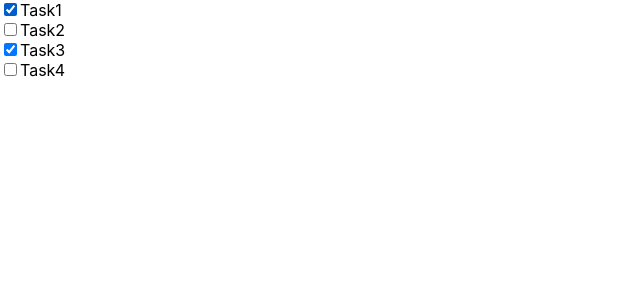
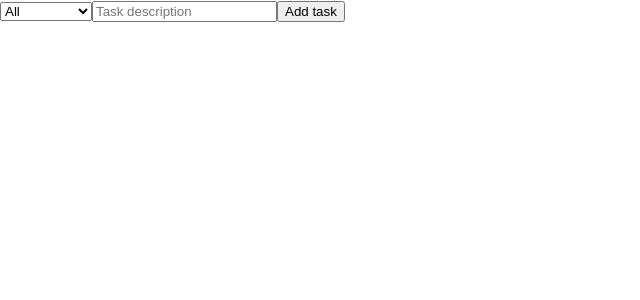
Before and after one commit to speedcuber911/ns-react-course, a React (Create React App) app: page / in a window 1280 px wide. Shown: the top 300 px of the page, without its empty margins (0-640 px from the left). Built offline with nearby package versions, Linux system fonts and the light colour scheme.

Commit message:
todo app project

```diff
--- a/src/components/Todos.js
+++ b/src/components/Todos.js
@@ -1,80 +1,163 @@
 import { useState, useReducer } from "react";
-// function ToDo(props) {
-//   return (
-//     <div>
-//       <label>
-//         <input
-//           type="checkbox"
-//           checked={props.status}
-//           onChange={(event) => console.log(event.target)}
-//         />
-//         {props.title}
-//       </label>
-//     </div>
-//   );
-// }
 
-const tasks = [
-  { title: "Task1", id: 1, status: true },
-  { title: "Task2", id: 2, status: false },
-  { title: "Task3", id: 3, status: true },
-  { title: "Task4", id: 4, status: false },
-];
+/*
+
+  A To-do app
+  1. Capability of adding tasks
+  2. Capability of removing tasks
+  3. Capability of editting tasks
+  4. Filter for (complete/incomplete) tasks
+  5. Date and time of when the task is added & when the task was last editted
+  6. Styling
+
+
+*/
+
+function getFormattedDate() {
+  const t = new Date();
+  return t.toDateString() + "|" + t.toTimeString().split(" ")[0];
+}
+
+function ToDoItem(props) {
+  return (
+    <div>
+      <label>
+        <input
+          type="checkbox"
+          checked={props.status}
+          onChange={() => {
+            // handleChange(task.id);
+            props.dispatcher({
+              // Dispatcher, dispactches action and calls the reducer with these actions
+              type: "DONE",
+              id: props.id,
+              lastUpdated: getFormattedDate(),
+            });
+          }}
+        />
+        <span style={{ textDecoration: props.status ? "line-through" : "" }}>
+          {props.title}
+        </span>
+        <span style={{ fontSize: "10px" }}>({props.createdAt})</span>
+        {props.lastUpdated ? (
+          <span style={{ fontSize: "10px" }}>({props.lastUpdated})</span>
+        ) : (
+          <></>
+        )}
+      </label>
+      <div
+        onClick={() => {
+          props.dispatcher({
+            type: "REMOVE_ITEM",
+            id: props.id,
+          });
+        }}
+        style={{
+          display: "inline-block",
+          color: "red",
+          fontSize: "10px",
+          cursor: "pointer",
+        }}
+      >
+        X
+      </div>
+    </div>
+  );
+}
 
 function Todos(props) {
+  // Pure function. When called with same input, always same output
+  // Don't cause side-effects
   const reducer = (state, action) => {
+    // Always returns a new state. Don't mutate the state
+    console.log("Reducer called");
     // Whatever the reducer returns, becomes the new state
     if (action.type === "DONE") {
       return state.map((task) => {
         if (task.id === action.id) {
-          return { ...task, status: !task.status };
+          return {
+            ...task,
+            status: !task.status,
+            lastUpdated: action.lastUpdated,
+          };
         } else return task;
       });
+    }
+    if (action.type === "ADD_ITEM") {
+      if (state.find((el) => el.id === action.id)) {
+        return state;
+      } else {
+        return [
+          ...state,
+          {
+            title: action.title,
+            id: action.id,
+            status: false,
+            createdAt: action.createdAt,
+          },
+        ];
+      }
+    }
+    if (action.type === "REMOVE_ITEM") {
+      return state.filter((el) => action.id !== el.id);
     }
     return state;
   };
 
   //   const [taskStatus, setTask] = useState(tasks);
-  const [taskStatus2, dispatcher] = useReducer(reducer, tasks);
-
-  const handleChange = (taskId) => {
-    // taskStatus.forEach((task) => {
-    //   if (task.id === taskId) {
-    //     task.status = !task.status;
-    //   }
-    // });
-    // console.log({ taskStatus });
-    // setTask([...taskStatus]);
-    // setTask(
-    //   taskStatus.map((task) => {
-    //     if (task.id === taskId) {
-    //       return { ...task, status: !task.status };
-    //     } else return task;
-    //   })
-    // );
-  };
+  const [taskStatus2, dispatcher] = useReducer(reducer, []);
+  const [taskValue, setTaskValue] = useState("");
+  const [filterState, setFilterState] = useState("All");
 
   return (
     <>
-      {taskStatus2.map((task) => (
-        <div key={task.id}>
-          <label>
-            <input
-              type="checkbox"
-              checked={task.status}
-              onChange={() => {
-                // handleChange(task.id);
-                dispatcher({
-                  // Dispatcher, dispactches action and calls the reducer with these actions
-                  type: "DONE",
-                  id: task.id,
-                });
-              }}
-            />
-            {task.title}
-          </label>
-        </div>
-      ))}
+      <select
+        onChange={(event) => setFilterState(event.target.value)}
+        value={filterState}
+      >
+        <option>All</option>
+        <option>Complete</option>
+        <option>In-complete</option>
+      </select>
+      {taskStatus2
+        .filter((taskEl) => {
+          if (filterState === "Complete" && taskEl.status) {
+            return true;
+          } else if (filterState === "In-complete" && !taskEl.status) {
+            return true;
+          } else if (filterState === "All") return true;
+        })
+        .map((task) => (
+          <ToDoItem
+            status={task.status}
+            id={task.id}
+            key={task.id}
+            title={task.title}
+            dispatcher={dispatcher}
+            createdAt={task.createdAt}
+            lastUpdated={task.lastUpdated}
+          />
+        ))}
+      <input
+        type="text"
+        placeholder="Task description"
+        value={taskValue}
+        onChange={(event) => setTaskValue(event.target.value)}
+      />
+      <button
+        onClick={() => {
+          console.log("Clicked on add task");
+          dispatcher({
+            type: "ADD_ITEM",
+            title: taskValue,
+            id: taskStatus2.length + 1,
+            createdAt: getFormattedDate(),
+          });
+          setTaskValue("");
+        }}
+      >
+        Add task
+      </button>
     </>
   );
 }
```
